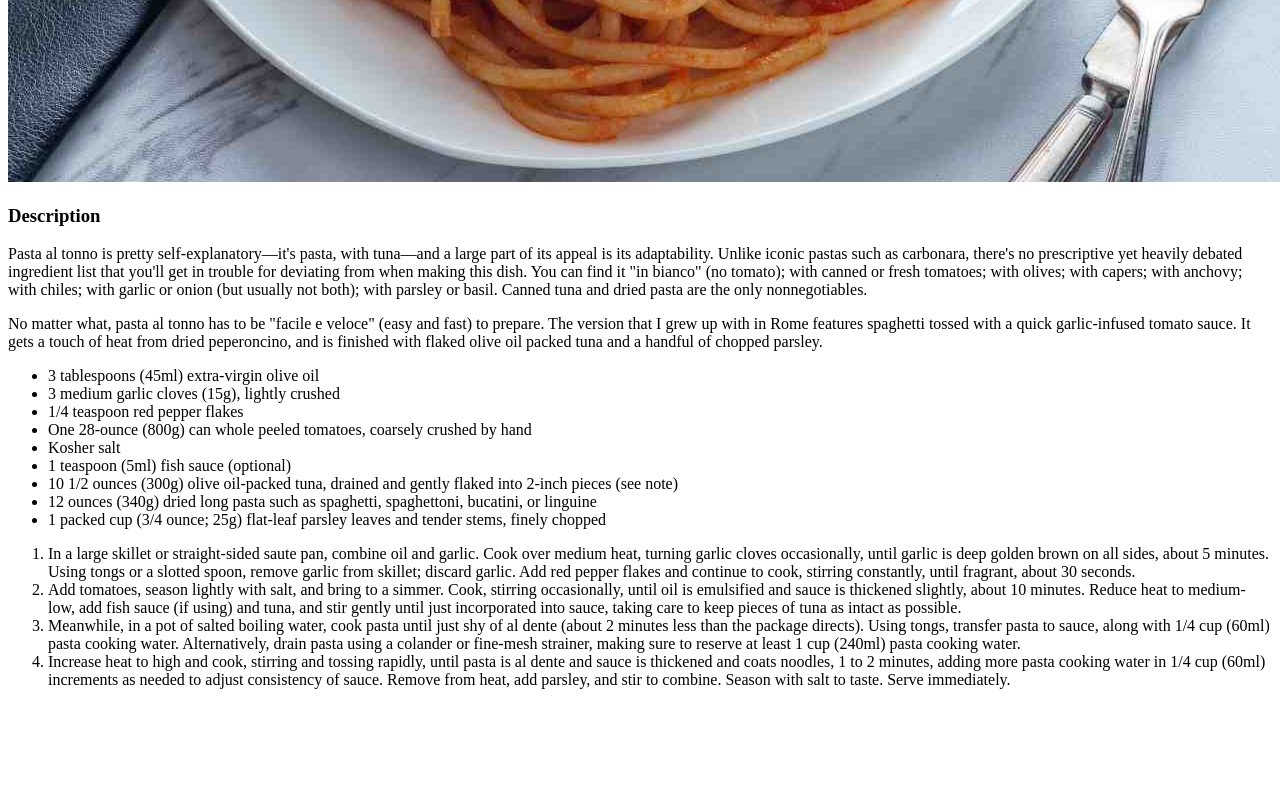
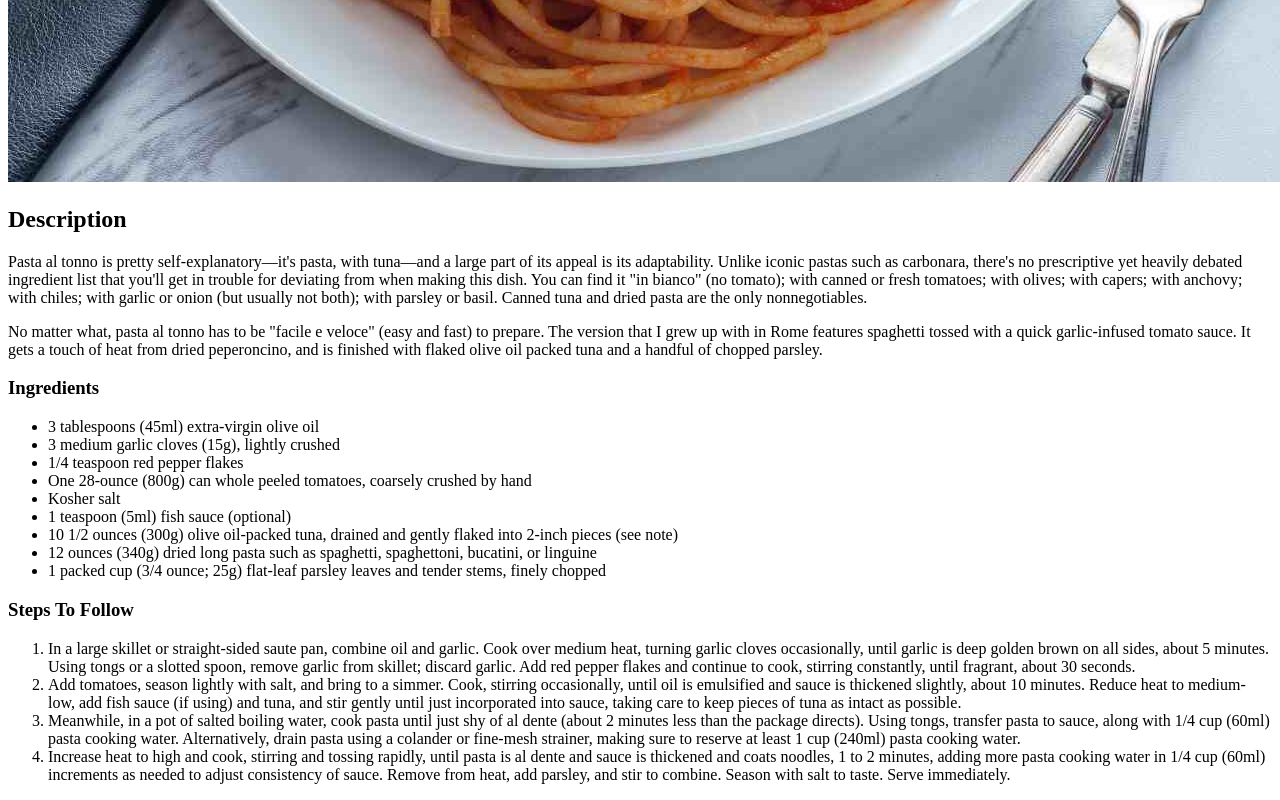
Before and after one commit to late-bloomer82/Odin-Recipes, a plain HTML site: page recipes/PastaAlTonno.html in a window 1280 px wide. Shown: the part 618-1418 px from the top of the page. Before the commit the page ends 1323 px from the top, so only its background shows below. Drawn offline with Linux system fonts and the light colour scheme.

Commit message:
Added a couple of headers for the ingredients and steps to follow + made the description header slightly bigger

```diff
--- a/recipes/PastaAlTonno.html
+++ b/recipes/PastaAlTonno.html
@@ -23,7 +23,7 @@
 
 
     <!--Recipe Description-->
-    <h3>Description</h3>
+    <h2>Description</h2>
     <p>Pasta al tonno is pretty self-explanatory—it's pasta, with tuna—and a large part of its appeal is its
         adaptability. Unlike iconic pastas such as carbonara,
         there's no prescriptive yet heavily debated ingredient list that you'll get in trouble for deviating from when
@@ -38,7 +38,8 @@
         of chopped parsley.</p>
 
 
-    <!-- Ingredients List -->
+    <!-- Ingredients unordered List -->
+    <h3>Ingredients</h3>
     <ul>
 
         <li>3 tablespoons (45ml) extra-virgin olive oil</li>
@@ -54,7 +55,8 @@
 
 
 
-    <!-- Steps List -->
+    <!-- Steps ordered List -->
+    <h3>Steps To Follow</h3>
     <ol>
         <li>
             In a large skillet or straight-sided saute pan, combine oil and garlic. Cook over medium heat,
```
